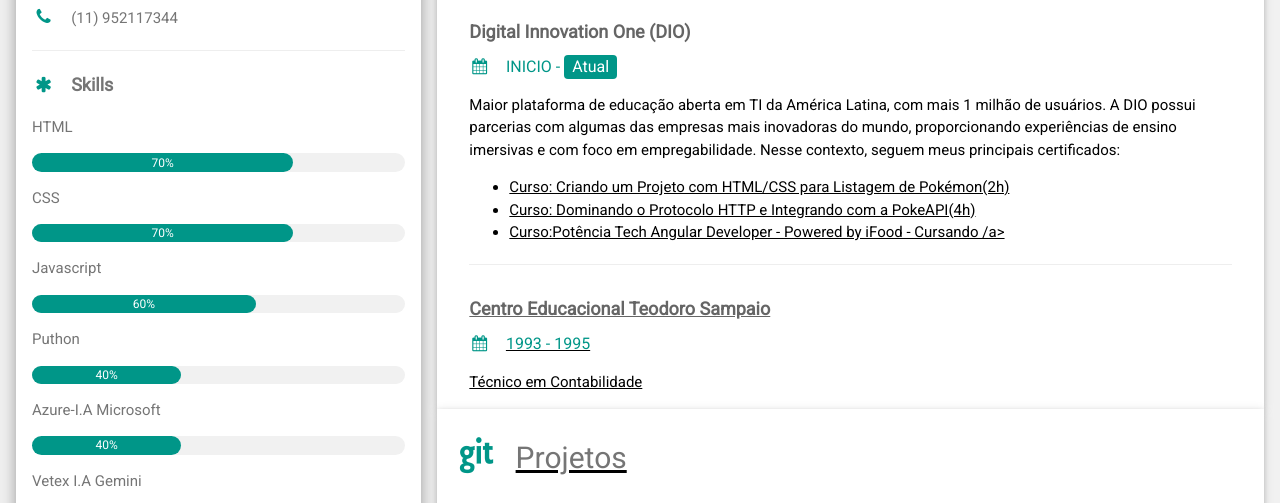
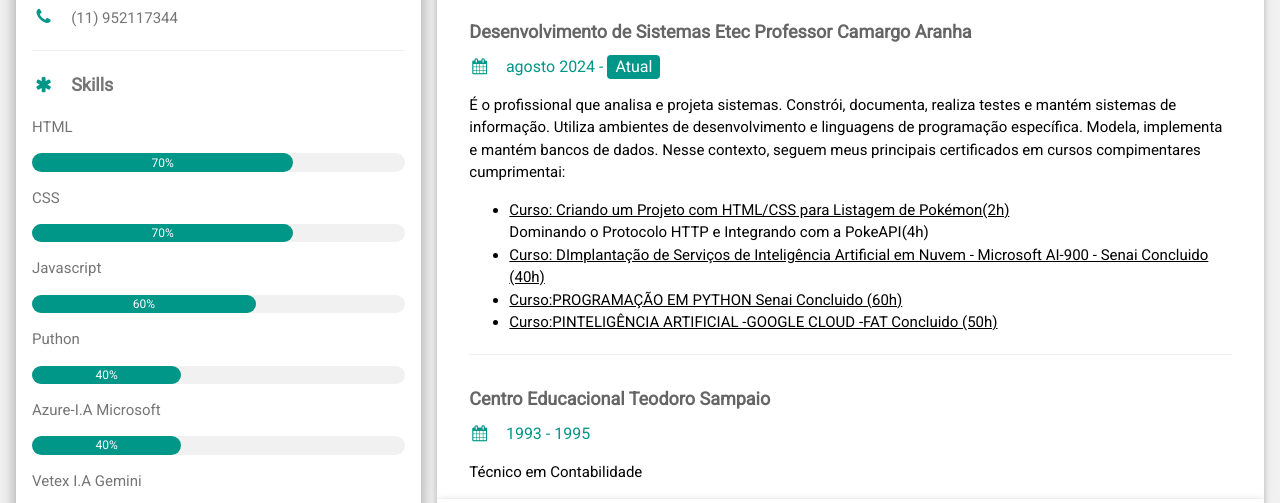
Before and after one commit to MatheusAndrade-Dev-prog/cv, a plain HTML site: page index.html in a window 1280 px wide. Shown: the part 284-787 px from the top of the page. Drawn offline with nearby package versions, Linux system fonts and the light colour scheme.

Commit message:
ajustes no cursos feito e adoções dos certificados

```diff
--- a/index.html
+++ b/index.html
@@ -127,17 +127,16 @@
               <i class="fa fa-graduation-cap fa-fw w3-margin-right w3-xxlarge w3-text-teal"></i>Educação
             </h2>
             <div class="w3-container">
-              <h5 class="w3-opacity"><b>Digital Innovation One (DIO)</b></h5>
-              <h6 class="w3-text-teal"><i class="fa fa-calendar fa-fw w3-margin-right"></i>INICIO - <span class="w3-tag w3-teal w3-round">Atual</span></h6>
+              <h5 class="w3-opacity"><b>Desenvolvimento de Sistemas Etec Professor Camargo Aranha </b></h5>
+              <h6 class="w3-text-teal"><i class="fa fa-calendar fa-fw w3-margin-right"></i>agosto 2024 - <span class="w3-tag w3-teal w3-round">Atual</span></h6>
               <p>
-                Maior plataforma de educação aberta em TI da América Latina, com mais 1 milhão de usuários.
-                A DIO possui parcerias com algumas das empresas mais inovadoras do mundo, proporcionando experiências
-                de ensino imersivas e com foco em empregabilidade. Nesse contexto, seguem meus principais certificados:
+                É o profissional que analisa e projeta sistemas. Constrói, documenta, realiza testes e mantém sistemas de informação. Utiliza ambientes de desenvolvimento e linguagens de programação específica. Modela, implementa e mantém bancos de dados. Nesse contexto, seguem meus principais certificados em cursos compimentares cumprimentai:
               </p>
               <ul>
-                <li><a href="https://hermes.dio.me/certificates/7HEIFUL0" target="_blank">Curso: Criando um Projeto com HTML/CSS para Listagem de Pokémon(2h)</a></li>
-                <li><a href="/certificados/" target="_blank">Curso: Dominando o Protocolo HTTP e Integrando com a PokeAPI(4h)</a></li>
-                <li><a href="https://www.dio.me/certificate/64CE8868" target="_blank">Curso:Potência Tech Angular Developer - Powered by iFood - Cursando /a></li>
+                <li><a href="https://hermes.dio.me/certificates/7HEIFUL0" target="_blank">Curso: Criando um Projeto com HTML/CSS para Listagem de Pokémon(2h)</a></li>Dominando o Protocolo HTTP e Integrando com a PokeAPI(4h)</a></li>
+                <li><a href="Certificados/Certificado_Implantação de Serviços de Inteligência Artificial em Nuvem - Microsoft AI-90.pdf" target="_blank">Curso: DImplantação de Serviços de Inteligência Artificial em Nuvem - Microsoft AI-900 - Senai Concluido (40h)</a></li>
+                <li><a href="Certificados/Certificado_Programação em Pytho.pdf"target="_blank">Curso:PROGRAMAÇÃO EM PYTHON Senai Concluido (60h) </a></li>
+                <li><a href="https://www.dio.me/certificate/64CE8868" target="_blank">Curso:PINTELIGÊNCIA ARTIFICIAL -GOOGLE CLOUD -FAT Concluido (50h)</a></li>
               </ul>
               <hr>
             </div>
```
